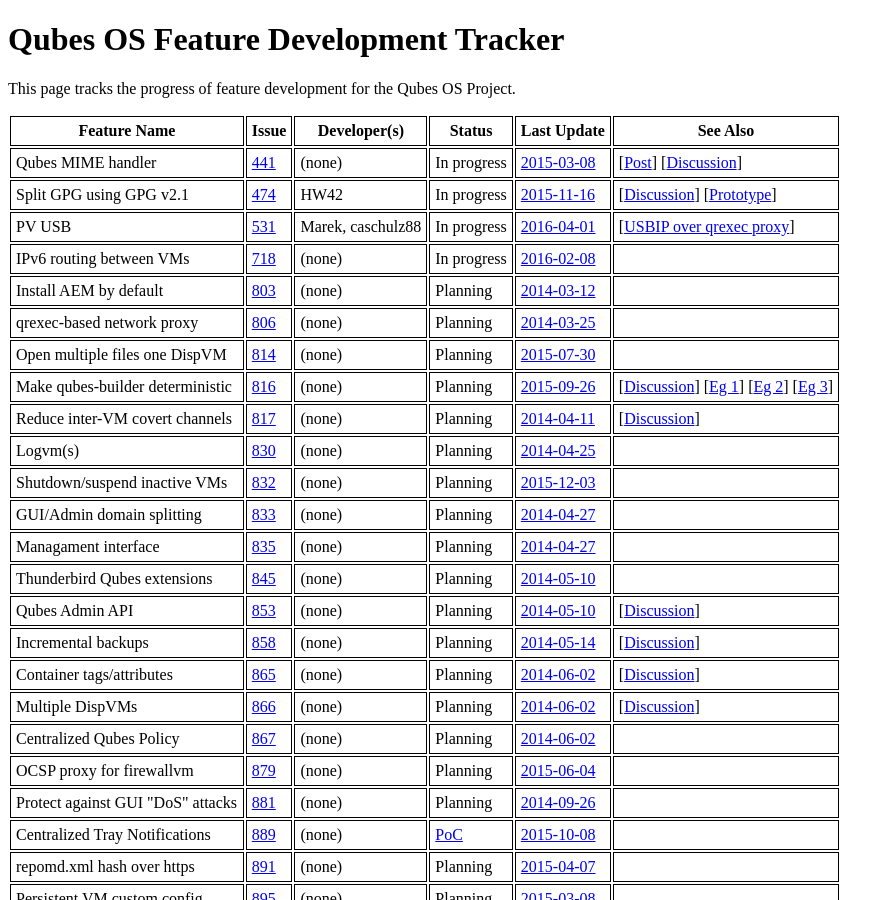
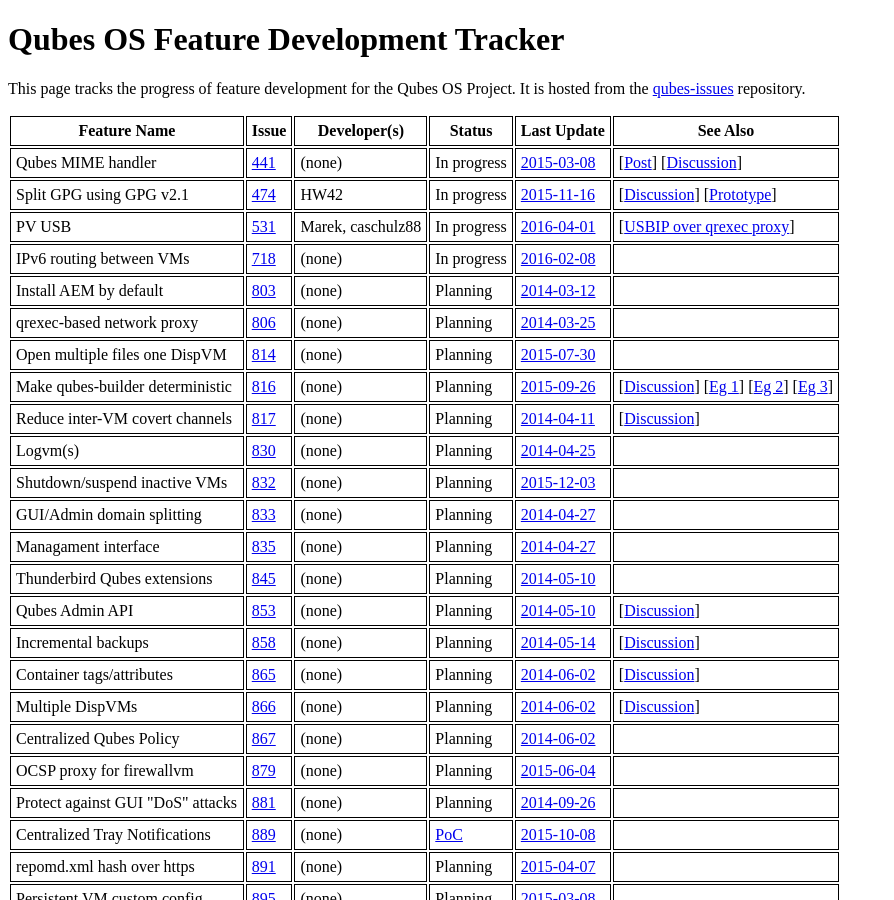
Before and after one commit to QubesOS/qubes-issues, a Jekyll site: the page built from index.md, in a window 1280 px wide and 900 px high. Shown: the whole window, without its empty margins (0-894 px from the left). Built offline with Jekyll 4.4.1, drawn with Linux system fonts in a browser that asks for light colours.

Commit message:
Add link to main qubes-issues repo

```diff
--- a/index.md
+++ b/index.md
@@ -8,7 +8,10 @@ Qubes OS Feature Development Tracker
 ====================================
 
 This page tracks the progress of feature development for the Qubes OS Project.
+It is hosted from the [qubes-issues] repository.
 
 {% include feature-table.html %}
 
 {% include feature-notes.md %}
+
+[qubes-issues]: https://github.com/QubesOS/qubes-issues
```
